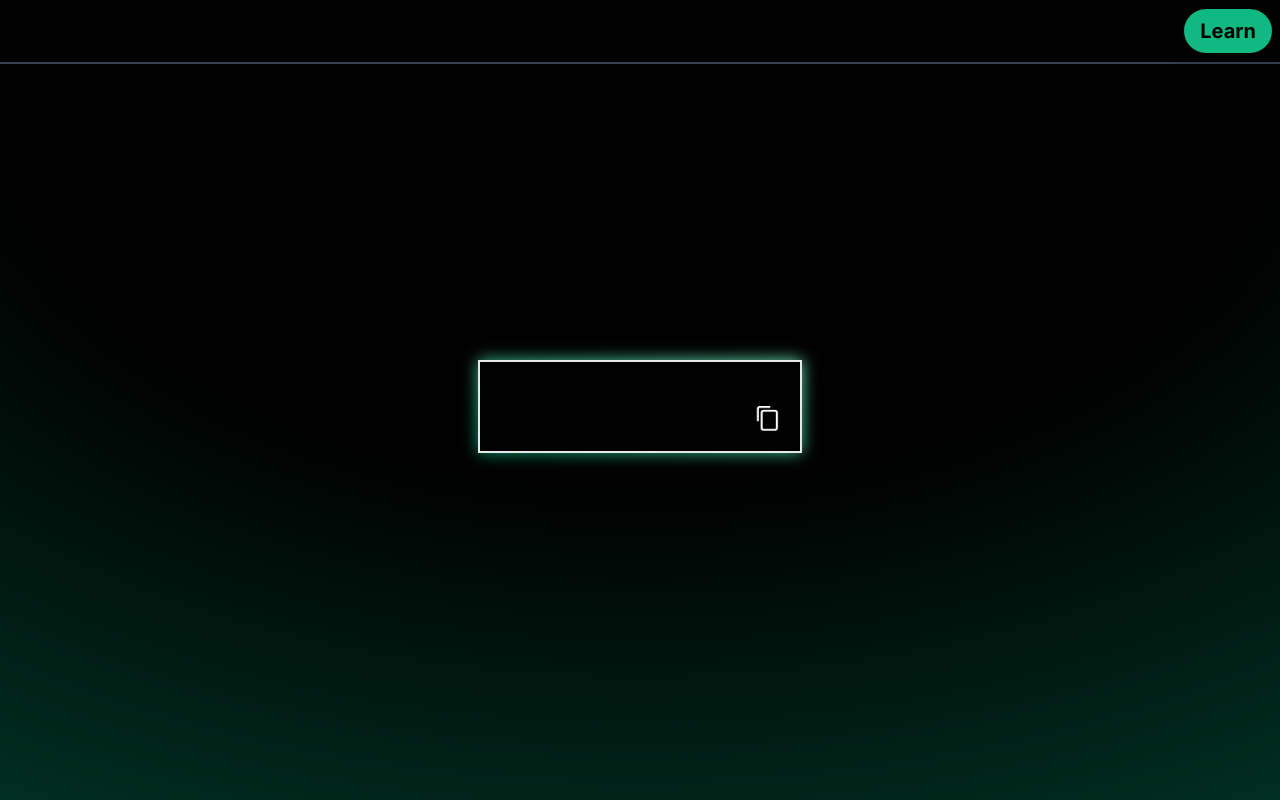
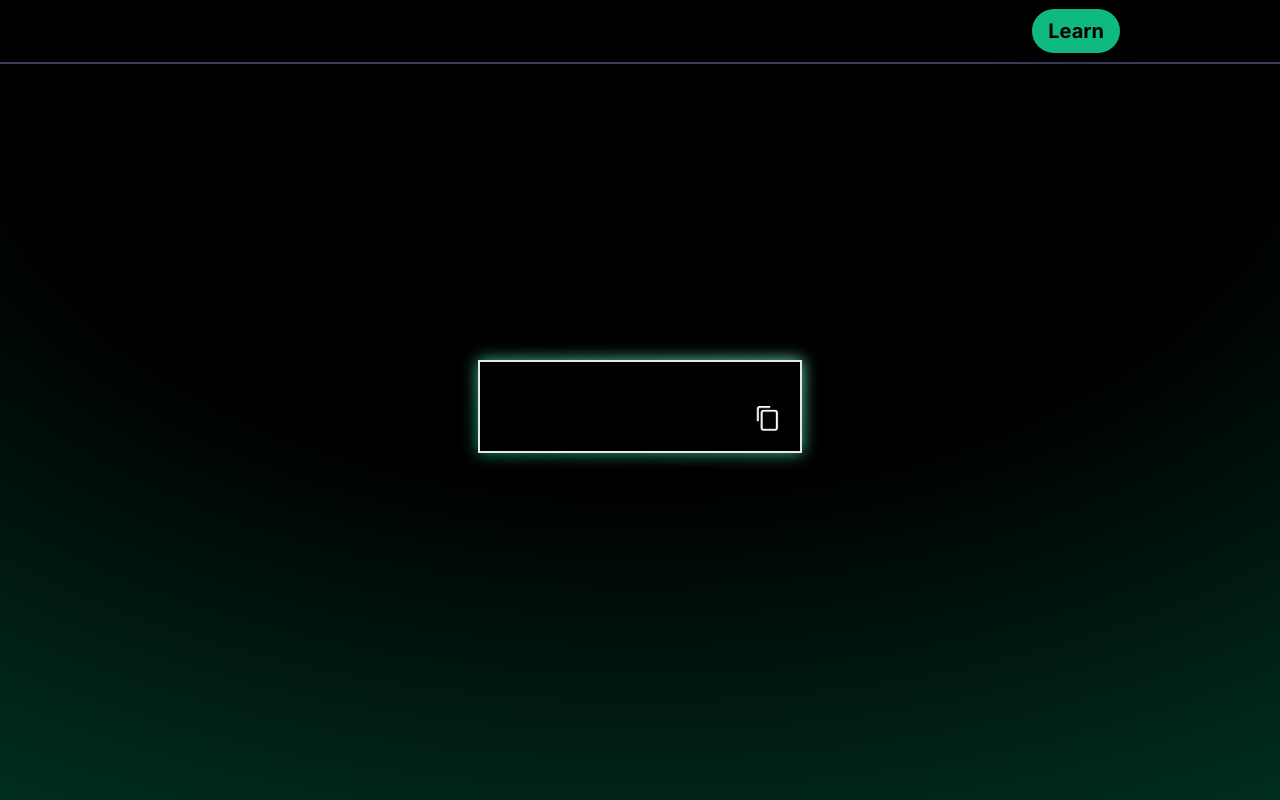
Before and after one commit to JoshPham/JoshPhamPortfolio, a Next.js app: page / in a window 1280 px wide. Built offline with nearby package versions, Linux system fonts and the light colour scheme.

Commit message:
made it so that the copy button can be spam clicked and have good functionality

```diff
--- a/src/app/(navigation)/layout.tsx
+++ b/src/app/(navigation)/layout.tsx
@@ -8,7 +8,7 @@ export default function Layout({children}: {children: React.ReactNode}) {
   return (
     <>
       <nav className="fixed top-0 left-0 w-full h-16 border-b-2 border-gray-700 bg-black">
-        <ul className="flex justify-end items-center w-full h-full px-2">
+        <ul className="flex justify-end items-center w-full h-full xxs:px-2 xs:px-20 md:px-40">
           <li>
               <a href={learnLink} className="z-50 text-xl bg-emerald-500 hover:bg-emerald-400 px-4 py-2 font-bold rounded-full drop-shadow-2xl hover:drop-shadow-3xl hover:scale-105 inline-block transition-all duration-150 ease-in">
                 Learn
--- a/src/app/(navigation)/page.tsx
+++ b/src/app/(navigation)/page.tsx
@@ -1,26 +1,27 @@
 'use client';
 
-import React, { useState } from 'react';
-
+import React, { useState, useRef } from 'react';
 import Image from 'next/image';
-
 import clipboard from '../../images/clipboard.png';
-import checkmark from '@/images/checkmark.png';
-
-import styles from './mainpage.module.css';
 
 export default function Home() {
   const [copiedEmail, setCopiedEmail] = useState(false);
+  const timeoutRef = useRef<NodeJS.Timeout | null>(null);
 
   const copyToClipboard = async (e: React.MouseEvent<HTMLButtonElement | HTMLParagraphElement>) => {
     const target = e.target as HTMLButtonElement | HTMLParagraphElement;
     const email = "JTPham911@gmail.com";
     try {
+      setCopiedEmail(false)
       await navigator.clipboard.writeText(email);
 
       setCopiedEmail(true);
 
-      setTimeout(() => {
+      if (timeoutRef.current) {
+        clearTimeout(timeoutRef.current);
+      }
+
+      timeoutRef.current = setTimeout(() => {
         setCopiedEmail(false);
       }, 2500);
     } catch (err) {
```
